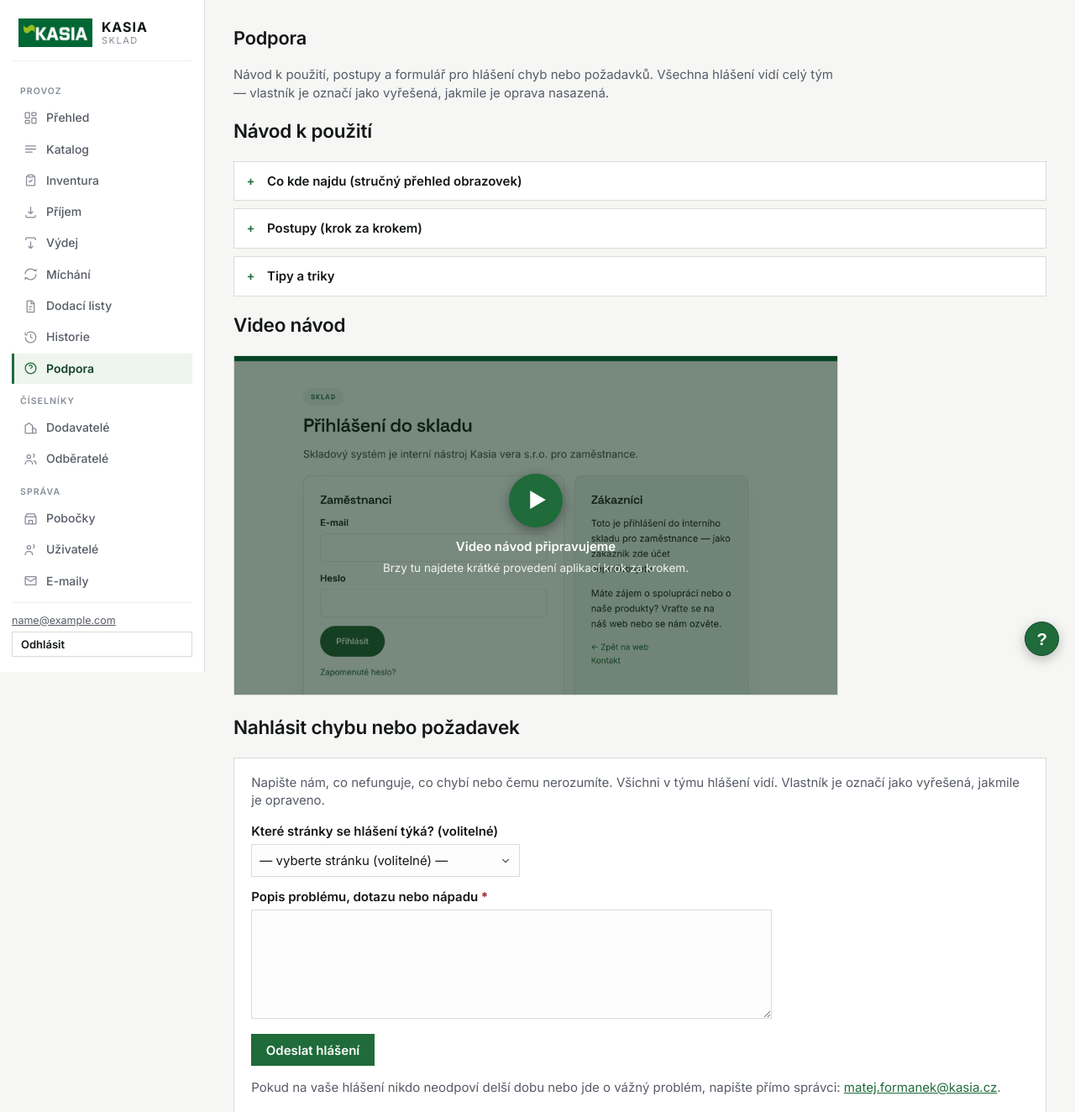
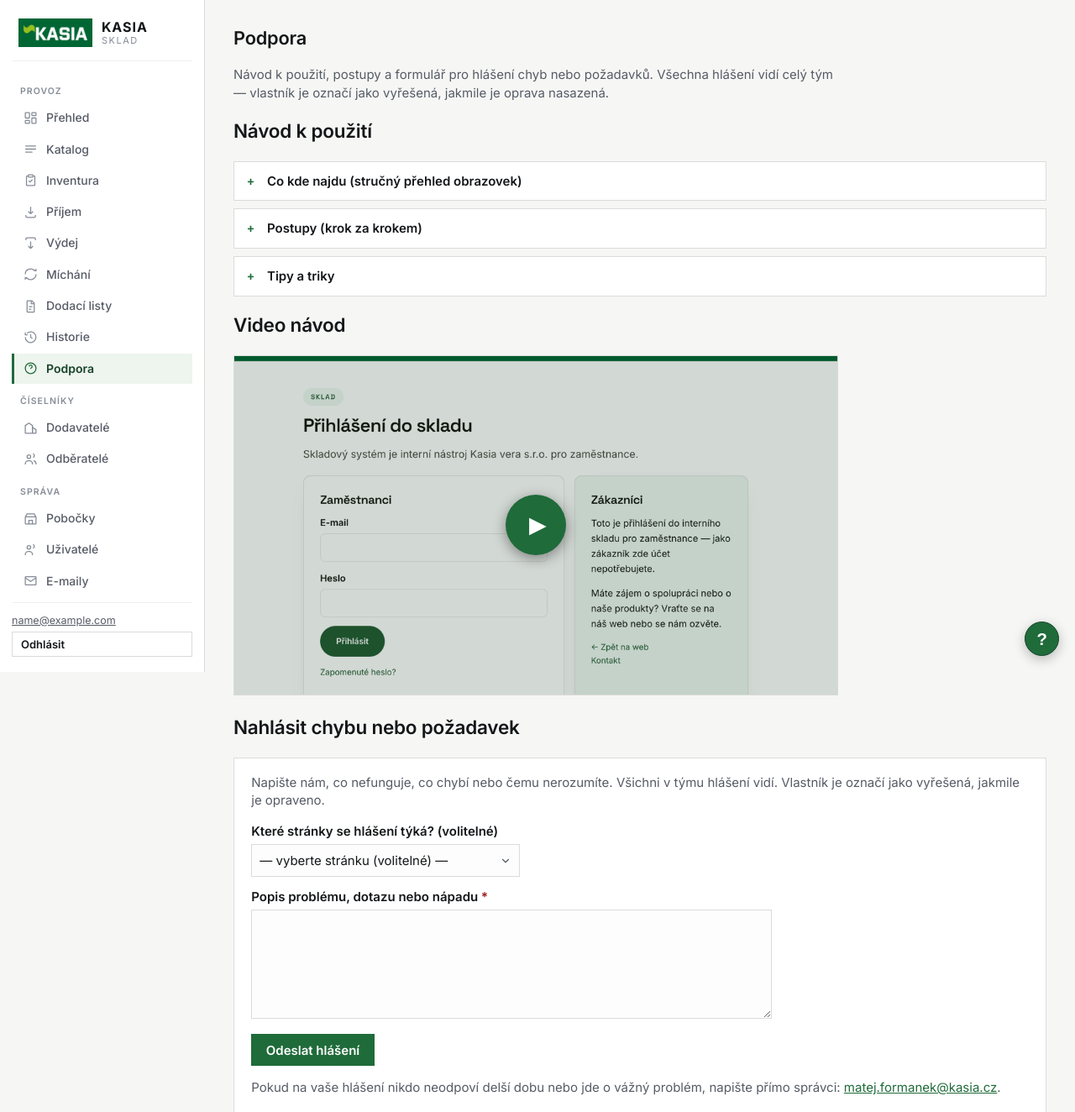
Before and after one commit to matejformanek/Kasia-warehouse, a Django app: page /sklad/podpora/ in a window 1280 px wide. Shown: the top 1324 px of the page at 84% size. Run offline with Django 5.2, Linux system fonts and the light colour scheme; the visitor is signed in with stand-in values (Sample User, id 1); data comes from the database, SQL or seed files in the repository; data that the repository does not hold is empty; parts of the project's set-up code (start-up, migrations or seed data) failed here and were passed over.

Commit message:
podpora: present video as ready-to-play (drop "coming soon" text)
Strip the "Video návod připravujeme" caption + subtext so the block reads as
a finished, playable video — poster + centred play button only (the placeholder
is now a <button> with a light hover scrim). Intentional so the video can be
filmed as if the clip is already live; swap the inner markup for a real
<video>/embed later. Help-panel + docs wording updated to match.

Co-Authored-By: Claude Opus 4.8 (1M context) <noreply@anthropic.com>

```diff
--- a/kasia/static/css/pages/support.css
+++ b/kasia/static/css/pages/support.css
@@ -36,10 +36,14 @@
   .video-tutorial { max-width: 720px; margin: 0 0 1.5rem; }
   .video-placeholder {
     position: relative;
+    display: block;
+    width: 100%;
     aspect-ratio: 16 / 9;
     overflow: hidden;
+    padding: 0;
     border: 1px solid var(--line);
     background: var(--bg-card, #fff);
+    cursor: pointer;
   }
   .video-placeholder .video-thumb {
     position: absolute;
@@ -53,28 +57,25 @@
     position: absolute;
     inset: 0;
     display: flex;
-    flex-direction: column;
     align-items: center;
     justify-content: center;
-    gap: .35rem;
-    text-align: center;
-    padding: 1rem;
-    color: #fff;
-    /* Darken the poster so the play button + caption stay legible. */
-    background: rgba(10, 40, 20, 0.55);
+    /* Very light scrim so the play button reads over any poster. */
+    background: rgba(10, 40, 20, 0.18);
+    transition: background .15s ease;
   }
+  .video-placeholder:hover .video-overlay { background: rgba(10, 40, 20, 0.30); }
   .video-placeholder .video-play {
     display: inline-flex;
     align-items: center;
     justify-content: center;
-    width: 64px;
-    height: 64px;
+    width: 72px;
+    height: 72px;
     border-radius: 999px;
     background: var(--accent);
     color: #fff;
-    font-size: 1.6rem;
-    padding-left: 4px;
-    box-shadow: 0 4px 14px rgba(0, 0, 0, 0.35);
+    font-size: 1.8rem;
+    padding-left: 5px;
+    box-shadow: 0 4px 16px rgba(0, 0, 0, 0.4);
+    transition: transform .15s ease;
   }
-  .video-placeholder .video-caption { margin: .4rem 0 0; font-weight: 600; }
-  .video-placeholder .video-sub { margin: 0; font-size: .9rem; opacity: .9; }
+  .video-placeholder:hover .video-play { transform: scale(1.06); }
--- a/kasia/templates/inventory/support.html
+++ b/kasia/templates/inventory/support.html
@@ -8,8 +8,8 @@
 {% block page_help %}
 <h3>Podpora — všechna pomoc na jednom místě</h3>
 <p>Na téhle stránce najdete <strong>kompletní návod</strong> k&nbsp;celé aplikaci:
-rozbalovací sekce „Co kde najdu", „Postupy krok za krokem" a&nbsp;„Tipy a&nbsp;triky".
-Nahoře (až doplníme) bude i&nbsp;<strong>video návod</strong>.</p>
+rozbalovací sekce „Co kde najdu", „Postupy krok za krokem" a&nbsp;„Tipy a&nbsp;triky",
+a&nbsp;nahoře <strong>video návod</strong>.</p>
 <ul>
   <li>Dole je <strong>formulář pro hlášení</strong> chyby, dotazu nebo nápadu.
   Vyberte, které stránky se to týká, a&nbsp;popište to vlastními slovy.</li>
@@ -133,17 +133,15 @@ nápovědu právě k&nbsp;té obrazovce.</p>
 
 <h2>Video návod</h2>
 
-{# Placeholder — thumbnail + play overlay; sem přijde vložené video, až bude natočené. #}
+{# Ready-to-play look: poster + play button, no "coming soon" text. Swap inner markup for a real <video>/embed when the clip exists. #}
 <div class="video-tutorial">
-  <div class="video-placeholder">
+  <button type="button" class="video-placeholder" aria-label="Přehrát video návod">
     <img class="video-thumb" src="{% static 'img/video-tutorial-thumb.png' %}"
-         alt="Náhled video návodu">
-    <div class="video-overlay">
+         alt="Video návod">
+    <span class="video-overlay">
       <span class="video-play" aria-hidden="true">▶</span>
-      <p class="video-caption">Video návod připravujeme</p>
-      <p class="video-sub">Brzy tu najdete krátké provedení aplikací krok za krokem.</p>
-    </div>
-  </div>
+    </span>
+  </button>
 </div>
 
 <h2>Nahlásit chybu nebo požadavek</h2>
```
Also changed, not shown: context/screens/16-podpora.md (+6 -3 lines), context/state.md (+5 -3 lines).
